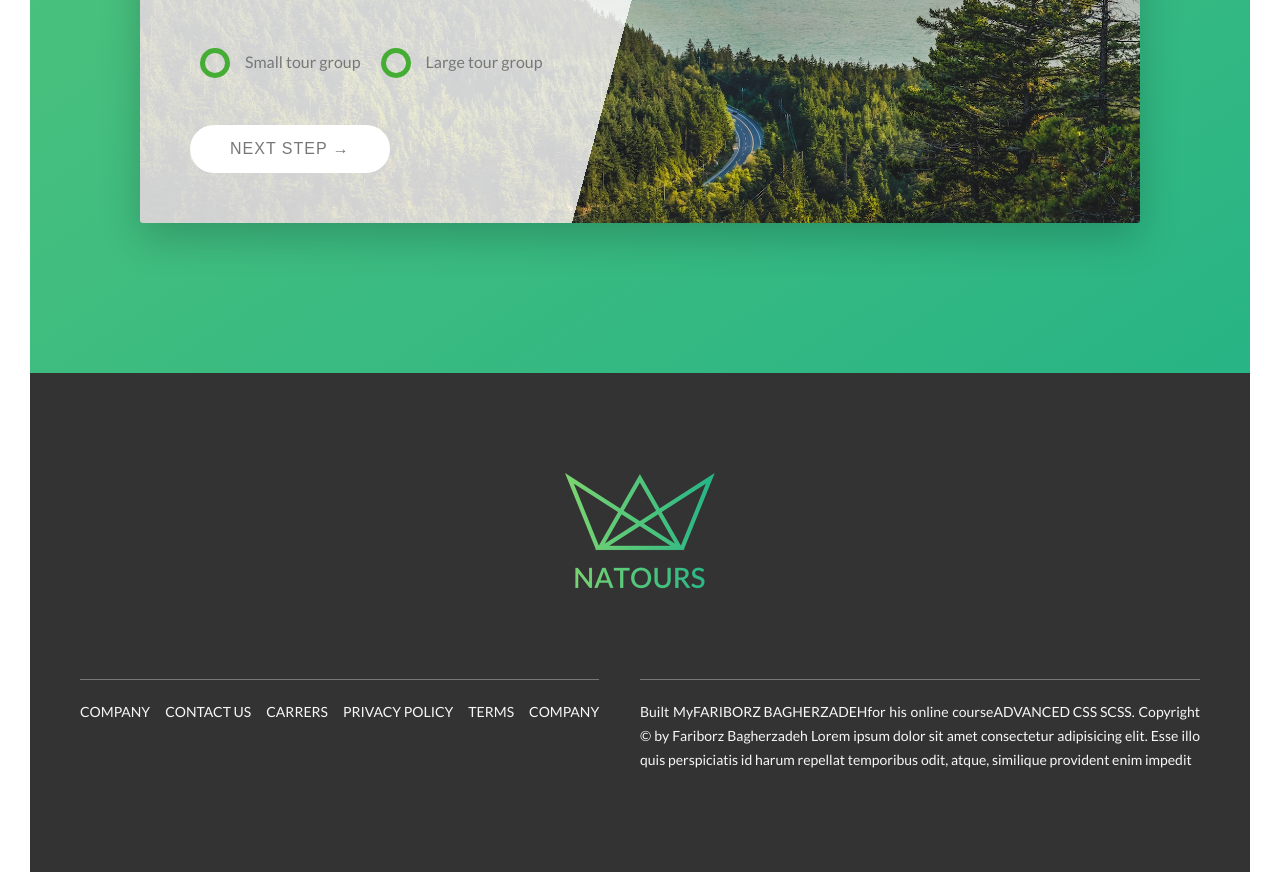
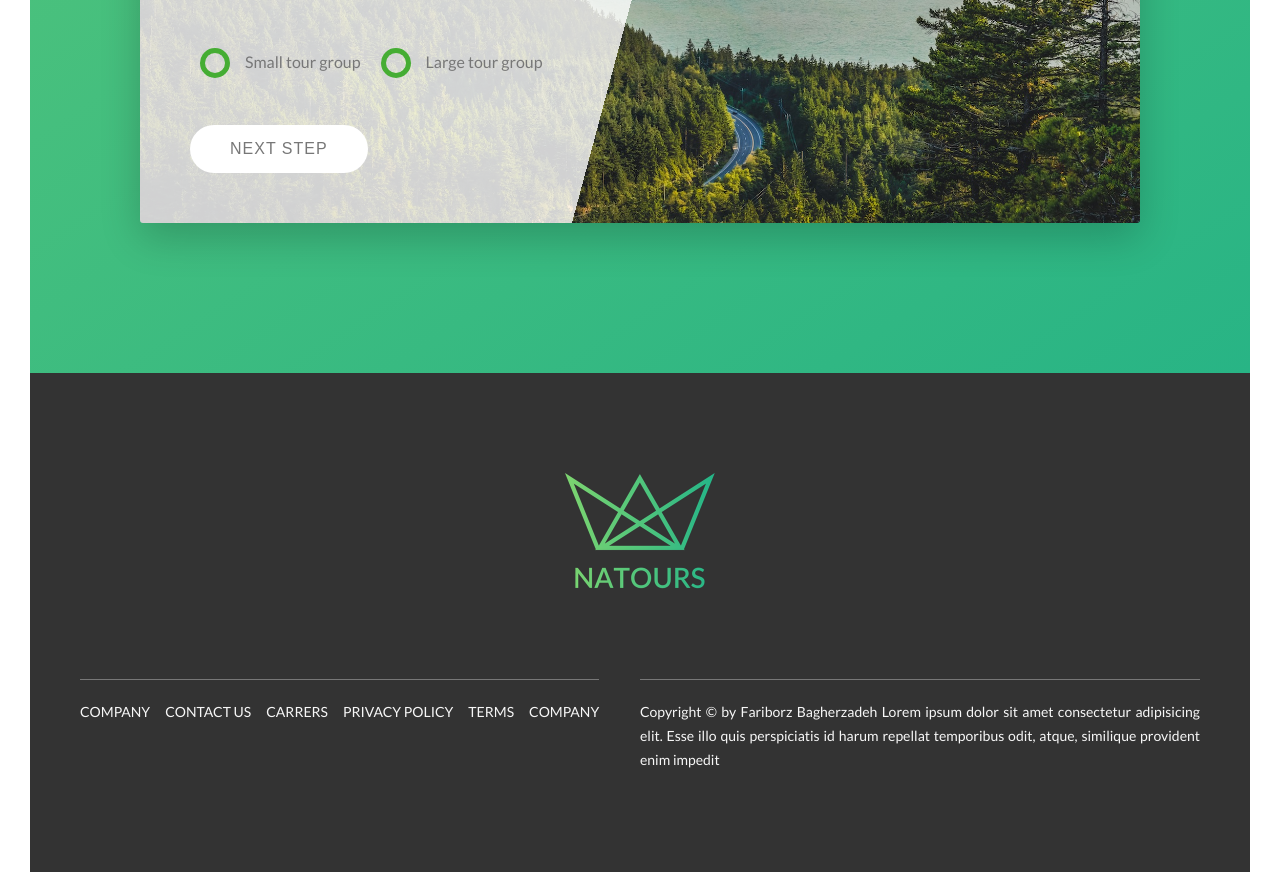
Before and after one commit to FariborzBagherzadeh/natours, a React (Create React App) app: page / in a window 1280 px wide. Shown: the part 5280-6152 px from the top of the page. Built offline with nearby package versions, Linux system fonts and the light colour scheme.

Commit message:
some fixes

```diff
--- a/src/App.scss
+++ b/src/App.scss
@@ -153,6 +153,9 @@
     font-size: 1.6rem;
     border: none;
     cursor: pointer;
+    @include respond(sm-phone) {
+      max-width: 35rem;
+    }
   }
   &:hover {
     transform: translateY(-0.3rem);
@@ -170,6 +173,9 @@
     background-color: $color-white;
     color: $color-grey-dark;
     letter-spacing: 0.1rem;
+    @include respond(sm-phone) {
+      max-width:30rem;
+    }
     &::after {
       background-color: $color-white;
     }
--- a/src/components/booking/booking.jsx
+++ b/src/components/booking/booking.jsx
@@ -78,7 +78,7 @@ function booking() {
                   </div>
                 </div>
                 <div className="form__group">
-                    <button className="btn btn--white"> Next Step &rarr;</button>
+                    <button className="btn btn--white"> Next Step</button>
                 </div>
               </form>
             </div>
--- a/src/components/booking/booking.scss
+++ b/src/components/booking/booking.scss
@@ -25,6 +25,7 @@
         &__form {
           width: 50%;
           padding: 5rem;
+
           .form {
             .u-center-text {
               .heading-secondary-form {
--- a/src/components/footer/footer.jsx
+++ b/src/components/footer/footer.jsx
@@ -11,12 +11,7 @@ function footer() {
       <div className="footer__logo-box">
         <img src={logo} alt="logo" className="footer__logo" />
       </div>
-      <Grid
-        container
-        justifyContent={"center"}
-
-        rowSpacing={6}
-      >
+      <Grid container justifyContent={"center"} rowSpacing={6}>
         <Grid item xs={12} sm={12} md={6} lg={6} xl={6}>
           <div className="footer__navigation">
             <ul className="footer__list">
@@ -55,18 +50,9 @@ function footer() {
         </Grid>
         <Grid item xs={12} sm={12} md={6} lg={6} xl={6}>
           <p className="footer__copyright">
-            Built My
-            <a href="#home" className="footer__link">
-              Fariborz Bagherzadeh
-            </a>
-            for his online course
-            <a href="#home" className="footer__link">
-              Advanced CSS SCSS
-            </a>
-            . Copyright &copy; by Fariborz Bagherzadeh Lorem ipsum dolor sit
-            amet consectetur adipisicing elit. Esse illo quis perspiciatis id
-            harum repellat temporibus odit, atque, similique provident enim
-            impedit
+            Copyright &copy; by Fariborz Bagherzadeh Lorem ipsum dolor sit amet
+            consectetur adipisicing elit. Esse illo quis perspiciatis id harum
+            repellat temporibus odit, atque, similique provident enim impedit
           </p>
         </Grid>
       </Grid>
--- a/src/components/navbar/navbar.scss
+++ b/src/components/navbar/navbar.scss
@@ -7,17 +7,14 @@
   }
   &__checkbox {
     display: none;
-
   }
   &__checkbox:checked ~ &__background {
     transform: scale(100);
-
   }
   &__checkbox:checked ~ &__nav {
     opacity: 1;
     visibility: visible;
     right: 0;
-
   }
   &__background {
     height: 6rem;
@@ -29,13 +26,7 @@
     background: radial-gradient($color-primary-light, $color-primary-dark);
     z-index: 999;
     transition: all 1s cubic-bezier(0.47, 0, 0.745, 0.715);
-    // Media Start
-    @include respond(sm-phone) {
-      top: 8.5rem;
-      right: 14.5rem;
 
-    }
-    // Media End
   }
   &__button {
     cursor: pointer;
@@ -52,11 +43,7 @@
     transition: all 0.5s;
     backface-visibility: hidden;
     // Media Start
-    @include respond(sm-phone) {
-      top: 8rem;
-      right: 14rem;
-    }
-    // Media End
+
 
     &:hover {
       box-shadow: 0 1rem 3rem rgba($color: #000000, $alpha: 0);
@@ -64,7 +51,6 @@
     }
   }
   &__nav {
-
     height: 100vh;
     width: 100%;
     position: fixed;
@@ -76,13 +62,13 @@
     transition: all 1s cubic-bezier(0.47, 0, 0.745, 0.715);
   }
   &__list {
-
-    position: absolute;
-    top: 50%;
-    left: 50%;
-    transform: translate(-50%, -50%);
+    display: flex;
+    align-items: center;
+    justify-content: center;
+    width: 100vw;
     list-style: none;
     text-align: center;
+    transform: translateY(50%);
   }
   &__item {
     display: flex;
@@ -91,7 +77,6 @@
     align-items: center;
   }
   &__link {
-
     &:link,
     &:visited {
       display: inline-block;
--- a/src/components/stories/stories.scss
+++ b/src/components/stories/stories.scss
@@ -22,8 +22,19 @@
         max-width: 100rem;
       }
       @include respond(phone) {
-        max-width: 120rem;
+        max-width: 110rem;
       }
+      @include respond(sm-phone) {
+        display: flex;
+        justify-content: center;
+        flex-direction: column;
+        align-items: center;
+        width: 40rem;
+        margin-left: -3rem;
+
+        transform: skewX(0deg);
+      }
+
       // Media End
 
       &__shape {
@@ -44,8 +55,14 @@
           width: 10rem;
           height: 10rem;
         }
-        @include respond(phone) {
+        @include respond(sm-phone) {
+          display: block;
+          transform: skewX(0deg);
+          font-size: 2rem;
+          margin-bottom: 3rem;
+
         }
+
         // Media End
         img {
           height: 100%;
@@ -68,6 +85,11 @@
       }
       &__text {
         transform: skewX(12deg);
+        @include respond(sm-phone) {
+          display: block;
+          transform: skewX(0deg);
+          font-size: 2rem;
+        }
 
         p {
           font-size: 1.6rem;
@@ -75,12 +97,9 @@
           letter-spacing: 0.5px;
           // Media Start
           @include respond(tab-port) {
+            font-size: 1.5rem;
+          }
 
-            font-size: 1.5rem;
-
-          }
-          @include respond(phone) {
-          }
           // Media End
         }
       }
```
